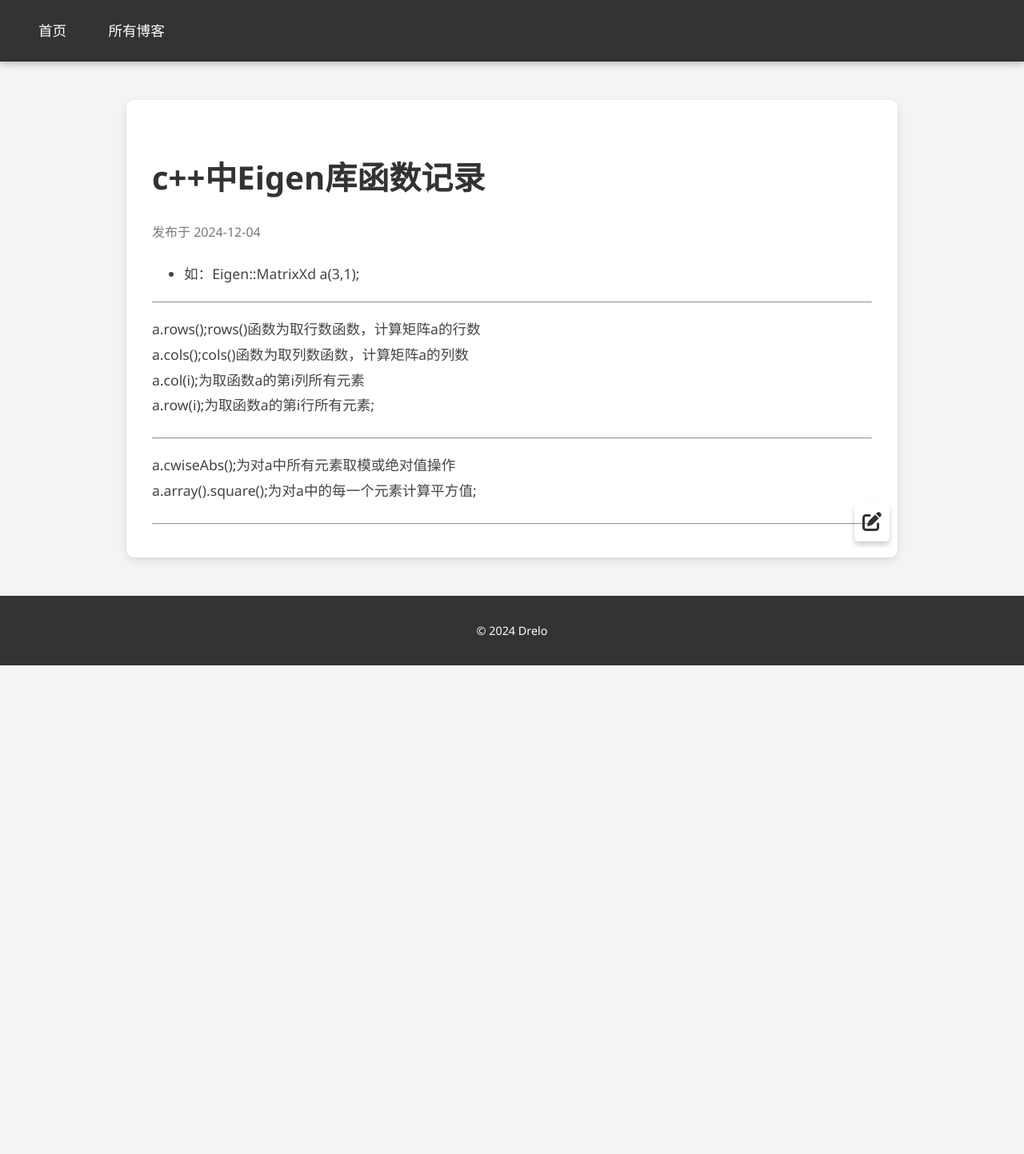
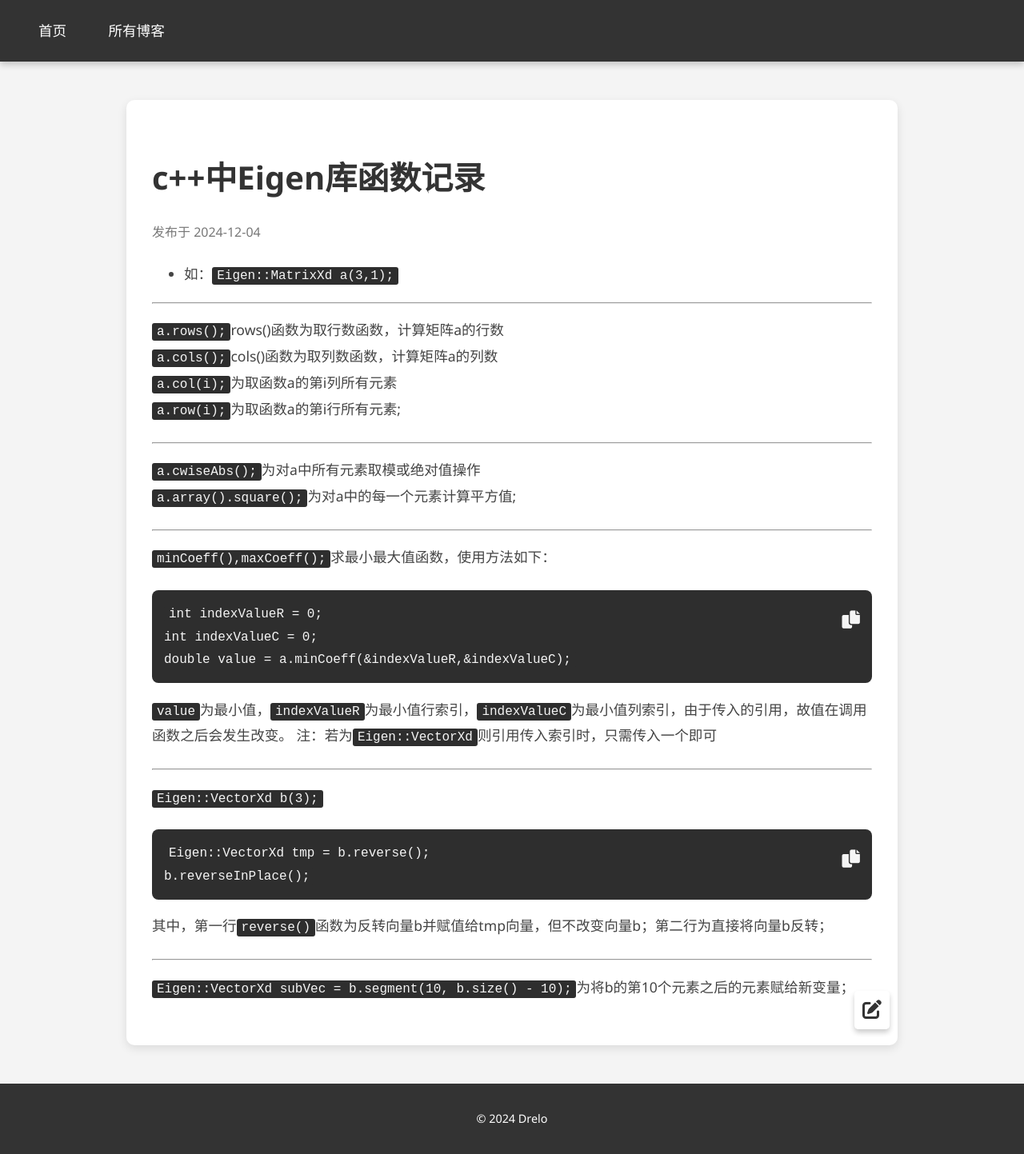
Before and after one commit to Drelov/newpage, a Jekyll site: the page built from _posts/2024-12-04-Eigen.md, in a window 1280 px wide. Shown: the whole page at 80% size. Built offline with Jekyll 4.4.1, drawn with Linux system fonts in a browser that asks for light colours; before the commit the page ends 900 px from its top, so only the background shows below that.

Commit message:
Update 2024-12-04-Eigen.md

````diff
--- a/_posts/2024-12-04-Eigen.md
+++ b/_posts/2024-12-04-Eigen.md
@@ -5,16 +5,35 @@ date: 2024-12-04 10:27:06 +0800
 permalink: Eigen
 tag: 编程
 ---
-* 如：Eigen::MatrixXd a(3,1);
+* 如：`Eigen::MatrixXd a(3,1);`
 
 ___
-a.rows();rows()函数为取行数函数，计算矩阵a的行数
-a.cols();cols()函数为取列数函数，计算矩阵a的列数
-a.col(i);为取函数a的第i列所有元素
-a.row(i);为取函数a的第i行所有元素;
+`a.rows();`rows()函数为取行数函数，计算矩阵a的行数
+`a.cols();`cols()函数为取列数函数，计算矩阵a的列数
+`a.col(i);`为取函数a的第i列所有元素
+`a.row(i);`为取函数a的第i行所有元素;
 
 ___
-a.cwiseAbs();为对a中所有元素取模或绝对值操作
-a.array().square();为对a中的每一个元素计算平方值;
+`a.cwiseAbs();`为对a中所有元素取模或绝对值操作
+`a.array().square();`为对a中的每一个元素计算平方值;
 
 ___
+`minCoeff(),maxCoeff();`求最小最大值函数，使用方法如下：
+```
+int indexValueR = 0;
+int indexValueC = 0;
+double value = a.minCoeff(&indexValueR,&indexValueC);
+```
+`value`为最小值，`indexValueR`为最小值行索引，`indexValueC`为最小值列索引，由于传入的引用，故值在调用函数之后会发生改变。
+注：若为`Eigen::VectorXd`则引用传入索引时，只需传入一个即可
+
+___
+`Eigen::VectorXd b(3);`
+```
+Eigen::VectorXd tmp = b.reverse();
+b.reverseInPlace();
+```
+其中，第一行`reverse()`函数为反转向量b并赋值给tmp向量，但不改变向量b；第二行为直接将向量b反转；
+
+___
+`Eigen::VectorXd subVec = b.segment(10, b.size() - 10);`为将b的第10个元素之后的元素赋给新变量；
````
